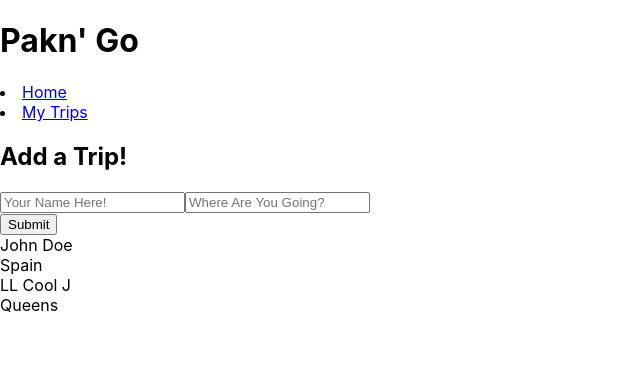
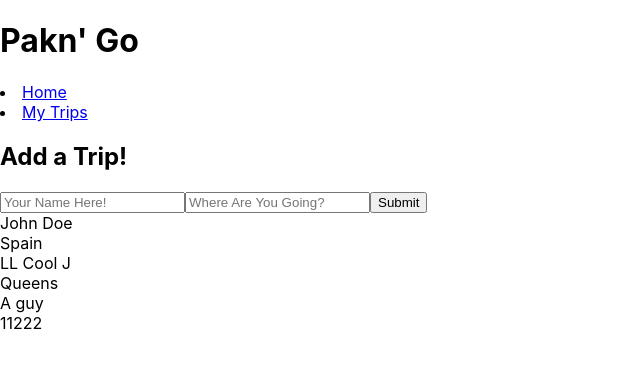
Before and after one commit to wwwestin/wazard-client-side, a React (Create React App) app: page / in a window 1280 px wide. Shown: the top 368 px of the page, without its empty margins (0-640 px from the left). Built offline with nearby package versions, Linux system fonts and the light colour scheme; data requests are answered from the project's data file.

Commit message:
form now functions in state and with backend persistence

```diff
--- a/db.json
+++ b/db.json
@@ -1,12 +1,19 @@
 {
   "test": [
     {
+      "id": 1,
       "user": "John Doe",
       "location": "Spain"
     },
     {
+      "id": 2,
       "user": "LL Cool J",
       "location": "Queens"
+    },
+    {
+      "user": "A guy",
+      "location": "11222",
+      "id": 3
     }
   ]
 }
--- a/src/components/TripContainer.js
+++ b/src/components/TripContainer.js
@@ -3,8 +3,11 @@ import TripCard from "./TripCard";
 
 function TripContainer({trips}) {
 
-const cards = trips.map((t) =>(
-    <TripCard key={t.id} trip = {t} />
+const cards = trips.map((trip) =>(
+    <TripCard
+    key={trip.id}
+    trip = {trip}
+    />
 ));
 
     return (
--- a/src/components/TripForm.js
+++ b/src/components/TripForm.js
@@ -17,8 +17,7 @@ function handleSubmit(event){
     event.preventDefault()
 
     const newTrip = {
-        user: formData.user,
-        location: formData.location,
+        ...formData,
         };
 
     fetch("http://localhost:8000/test", {
@@ -30,13 +29,12 @@ function handleSubmit(event){
       })
         .then((r) => r.json())
         .then(onAddTrip);
-
 };
 
     return (
-        <div className="trip-form">
+        <div className= "container">
+            <form onSubmit = {handleSubmit} className= "add-trip-form">
             <h2>Add a Trip!</h2>
-            <form onSubmit = {handleSubmit}>
                 <input
                     type= "text"
                     placeholder= "Your Name Here!"
@@ -46,13 +44,14 @@ function handleSubmit(event){
                 />
                 <input
                     type= "text"
-                    placeholder="Where Are You Going?"
+                    placeholder= "Where Are You Going?"
                     name= "location"
                     value= {formData.location}
                     onChange= {handleChange}
                 />
+                <button type="submit">Submit</button>
             </form>
-            <button type="submit">Submit</button>
+
         </div>
     )
 }
```
Lines whose indentation alone changed are shown as unchanged.
